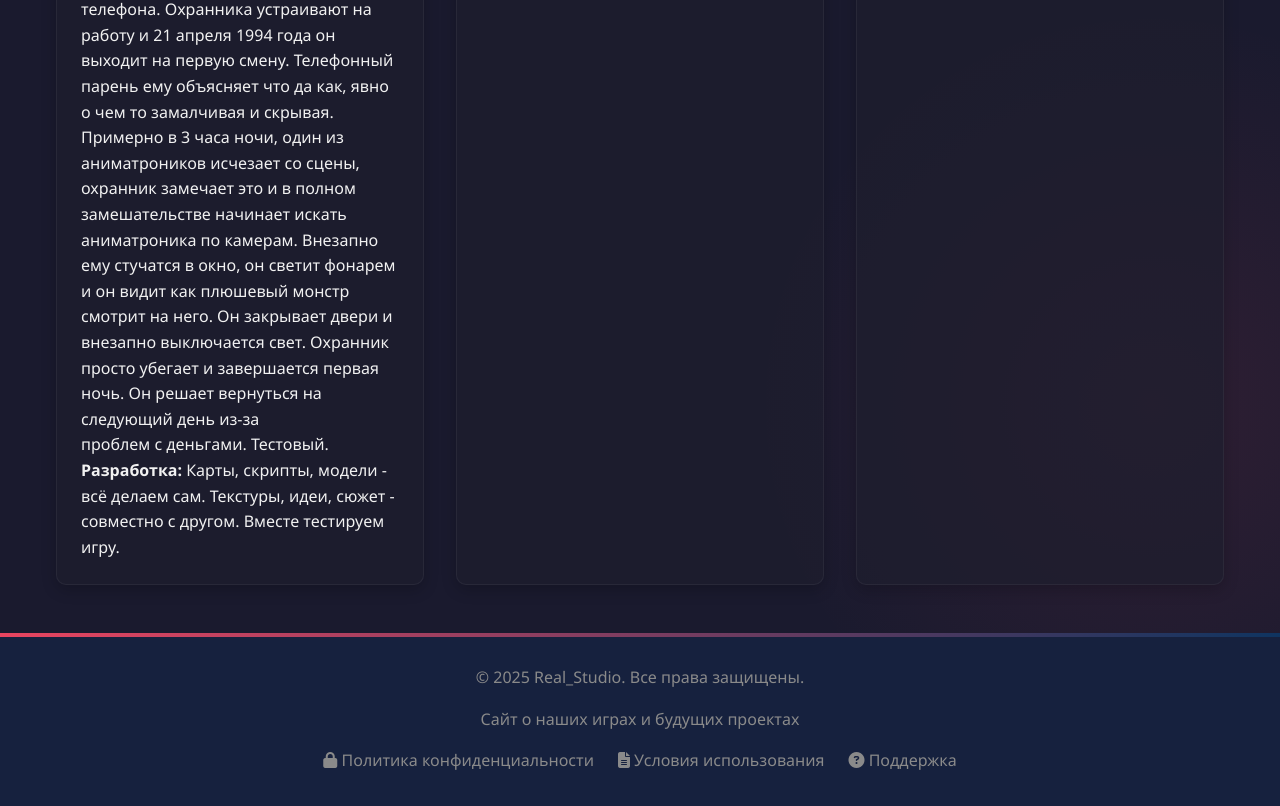
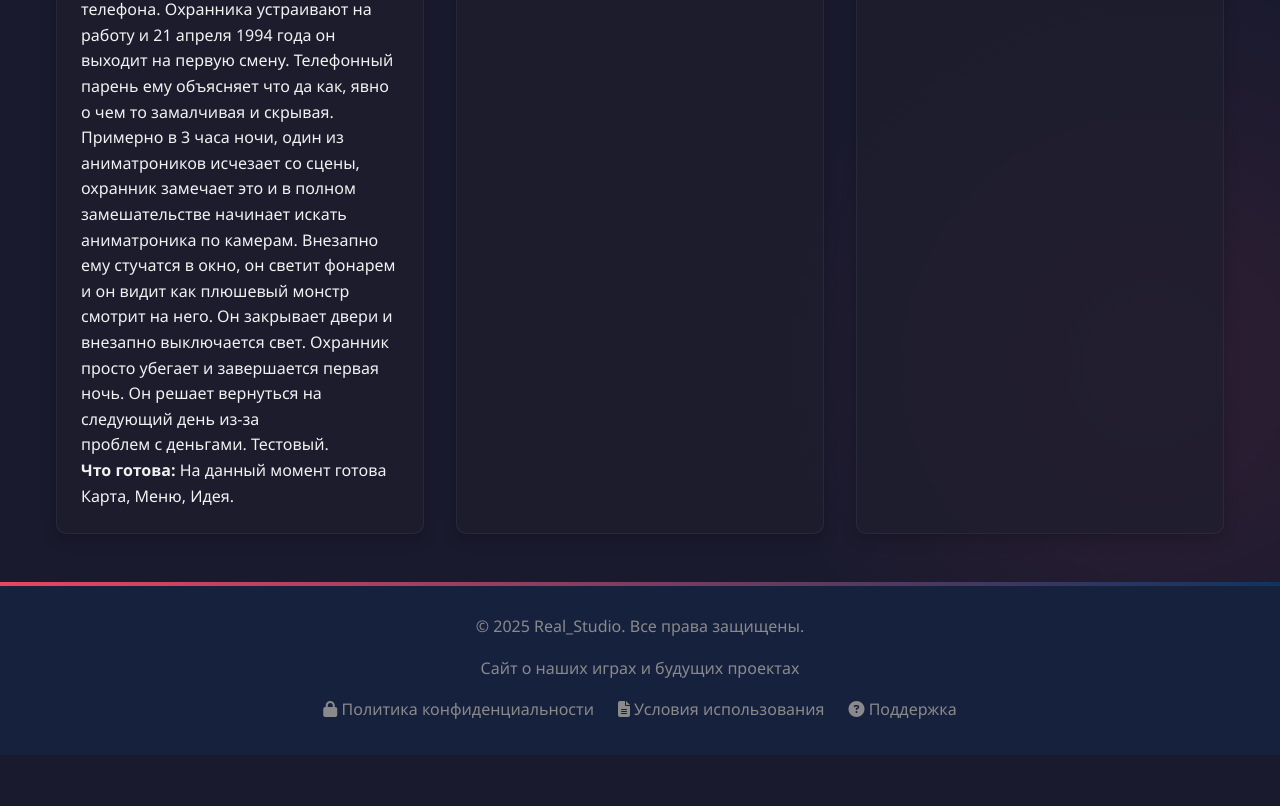
Before and after one commit to vovapro01345/Real_Studio, a plain HTML site: page index.html in a window 1280 px wide. Shown: the part 1197-2003 px from the top of the page. After the commit the page ends 1952 px from the top, so only its background shows below. Drawn offline with Linux system fonts and the light colour scheme.

Commit message:
Update index.html

```diff
--- a/index.html
+++ b/index.html
@@ -464,7 +464,7 @@
                         <p><strong>Сюжет:</strong> 1994 год, апрель
 Молодой человек бомжует на улице, пытаясь укрыться от холода. В один день к нему подходит человек лица которого не видно. Он даёт ему карточку и уходит. На карточке написано: "Пиццерия Шарика! Место где мечты становятся реальностью"   и внизу указан номер телефона. Охранника устраивают на работу и 21 апреля 1994 года он выходит на первую смену. Телефонный парень ему объясняет что да как, явно о чем то замалчивая и скрывая. Примерно в 3 часа ночи, один из аниматроников исчезает со сцены, охранник замечает это и в полном замешательстве начинает искать аниматроника по камерам. Внезапно ему стучатся в окно, он светит фонарем и он видит как плюшевый монстр смотрит на него. Он закрывает двери и внезапно выключается свет. Охранник просто убегает и завершается первая ночь.
 Он решает вернуться на следующий день из-за проблем с деньгами. Тестовый.</p>
-                        <p><strong>Разработка:</strong> Карты, скрипты, модели - всё делаем сам. Текстуры, идеи, сюжет - совместно с другом. Вместе тестируем игру.</p>
+                        <p><strong>Что готова:</strong> На данный момент готова Карта, Меню, Идея.</p>
                     </div>
                 </div>
 
@@ -521,7 +521,7 @@
                         <p><strong>Сюжет:</strong>1994 год, апрель
 Молодой человек бомжует на улице, пытаясь укрыться от холода. В один день к нему подходит человек лица которого не видно. Он даёт ему карточку и уходит. На карточке написано: "Пиццерия Шарика! Место где мечты становятся реальностью"   и внизу указан номер телефона. Охранника устраивают на работу и 21 апреля 1994 года он выходит на первую смену. Телефонный парень ему объясняет что да как, явно о чем то замалчивая и скрывая. Примерно в 3 часа ночи, один из аниматроников исчезает со сцены, охранник замечает это и в полном замешательстве начинает искать аниматроника по камерам. Внезапно ему стучатся в окно, он светит фонарем и он видит как плюшевый монстр смотрит на него. Он закрывает двери и внезапно выключается свет. Охранник просто убегает и завершается первая ночь.
 Он решает вернуться на следующий день из-за проблем с деньгами. Тестовый.</p>
-                        <p><strong>Разработчики:</strong> Мы - команда из двух человек. Один занимается картами, скриптами, моделями и сюжетом, другой - текстурами, идеями и сюжетом. Вместе тестируем игру.</p>
+                        <p><strong>Что готова:</strong> На данный момент готова Карта, Меню, Идея.</p>
                     </div>
                 </div>
 
```
